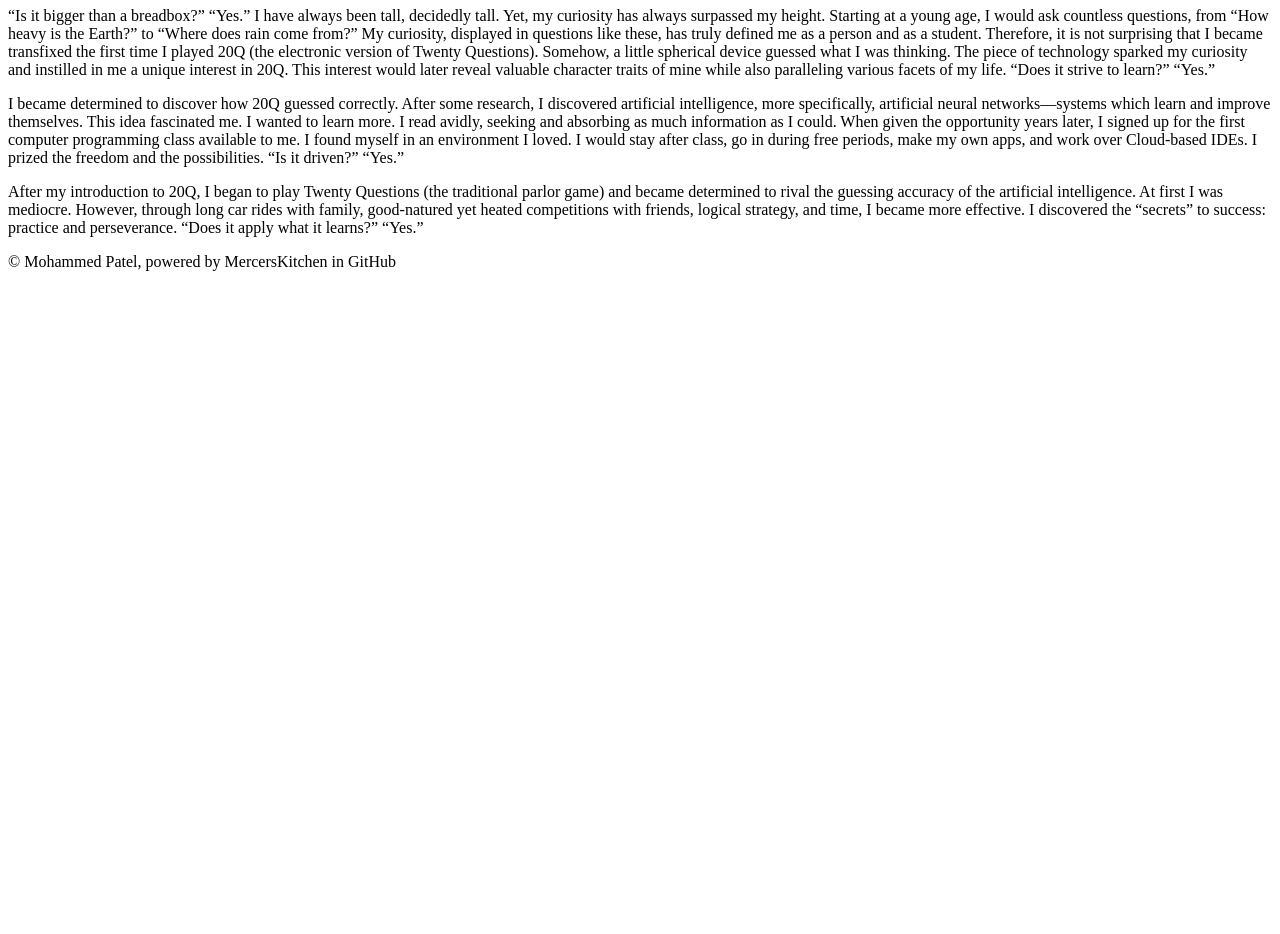
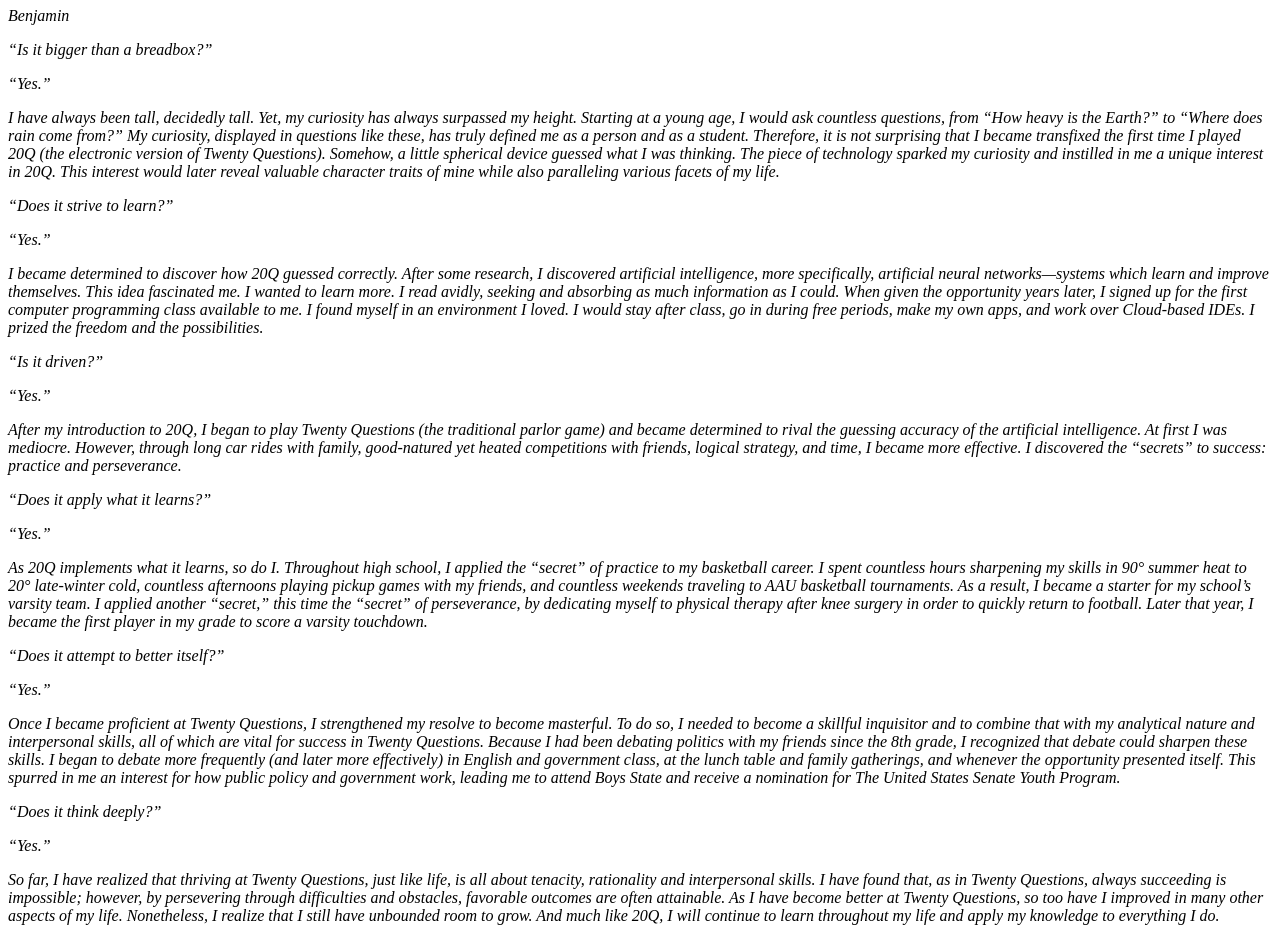
Before and after one commit to mohammedpatel76/Essay-project-, a plain HTML site: page index.html in a window 1280 px wide. Shown: the part 73-1007 px from the top of the page. Before the commit the page ends 800 px from the top, so only its background shows below. Drawn offline with Linux system fonts and the light colour scheme.

Commit message:
work
worl

```diff
--- a/index.html
+++ b/index.html
@@ -26,38 +26,59 @@
 
   <body>
 
-    <header><h1>20 Questions</h1></header>
-
-    <section>
-
-      <article>
-        <p>“Is it bigger than a breadbox?”
-
-“Yes.”
-
-I have always been tall, decidedly tall. Yet, my curiosity has always surpassed my height. Starting at a young age, I would ask countless questions, from “How heavy is the Earth?” to “Where does rain come from?” My curiosity, displayed in questions like these, has truly defined me as a person and as a student. Therefore, it is not surprising that I became transfixed the first time I played 20Q (the electronic version of Twenty Questions). Somehow, a little spherical device guessed what I was thinking. The piece of technology sparked my curiosity and instilled in me a unique interest in 20Q. This interest would later reveal valuable character traits of mine while also paralleling various facets of my life.
-
-“Does it strive to learn?”
-
-“Yes.”</p>
+<em><header><h1>20 Questions</h1></header></em>
+<em><p>Benjamin</p></em>
+<section>
+<article>
+<em><p>“Is it bigger than a breadbox?”</p></em>
+<em><p>“Yes.”</p></em>
 
 
-<p>I became determined to discover how 20Q guessed correctly. After some research, I discovered artificial intelligence, more specifically, artificial neural networks—systems which learn and improve themselves. This idea fascinated me. I wanted to learn more. I read avidly, seeking and absorbing as much information as I could. When given the opportunity years later, I signed up for the first computer programming class available to me. I found myself in an environment I loved. I would stay after class, go in during free periods, make my own apps, and work over Cloud-based IDEs. I prized the freedom and the possibilities.
-
-“Is it driven?”
-
-“Yes.”</p>
-
-After my introduction to 20Q, I began to play Twenty Questions (the traditional parlor game) and became determined to rival the guessing accuracy of the artificial intelligence. At first I was mediocre. However, through long car rides with family, good-natured yet heated competitions with friends, logical strategy, and time, I became more effective. I discovered the “secrets” to success: practice and perseverance.
-
-“Does it apply what it learns?”
-
-“Yes.”
+<em><p>I have always been tall, decidedly tall. Yet, my curiosity has always surpassed my height. Starting at a young age, I would ask countless questions, from “How heavy is the Earth?” to “Where does rain come from?” My curiosity, displayed in questions like these, has truly defined me as a person and as a student. Therefore, it is not surprising that I became transfixed the first time I played 20Q (the electronic version of Twenty Questions). Somehow, a little spherical device guessed what I was thinking. The piece of technology sparked my curiosity and instilled in me a unique interest in 20Q. This interest would later reveal valuable character traits of mine while also paralleling various facets of my life.
+</p></em>
 
 
 
 
+<em><p>“Does it strive to learn?”</p></em>
 
+<em><p>“Yes.”</p></em>
+
+
+<em><p>I became determined to discover how 20Q guessed correctly. After some research, I discovered artificial intelligence, more specifically, artificial neural networks—systems which learn and improve themselves. This idea fascinated me. I wanted to learn more. I read avidly, seeking and absorbing as much information as I could. When given the opportunity years later, I signed up for the first computer programming class available to me. I found myself in an environment I loved. I would stay after class, go in during free periods, make my own apps, and work over Cloud-based IDEs. I prized the freedom and the possibilities.</p></em>
+
+<em><p>“Is it driven?”</p></em>
+
+<em><p>“Yes.”</p></em>
+
+<em><p>After my introduction to 20Q, I began to play Twenty Questions (the traditional parlor game) and became determined to rival the guessing accuracy of the artificial intelligence. At first I was mediocre. However, through long car rides with family, good-natured yet heated competitions with friends, logical strategy, and time, I became more effective. I discovered the “secrets” to success: practice and perseverance.</p></em>
+
+<em><p>“Does it apply what it learns?”<p></em>
+
+<em><p>“Yes.”<p></em>
+
+  <em><p>As 20Q implements what it learns, so do I. Throughout high school, I applied the “secret” of practice to my basketball career. I spent countless hours sharpening my skills in 90° summer heat to 20° late-winter cold, countless afternoons playing pickup games with my friends, and countless weekends traveling to AAU basketball tournaments. As a result, I became a starter for my school’s varsity team. I applied another “secret,” this time the “secret” of perseverance, by dedicating myself to physical therapy after knee surgery in order to quickly return to football. Later that year, I became the first player in my grade to score a varsity touchdown.</p></em>
+
+<em><p>“Does it attempt to better itself?”</p></em>
+
+  <em><p>“Yes.”</p></em>
+
+<em><p>Once I became proficient at Twenty Questions, I strengthened my resolve to become masterful. To do so, I needed to become a skillful inquisitor and to combine that with my analytical nature and interpersonal skills, all of which are vital for success in Twenty Questions. Because I had been debating politics with my friends since the 8th grade, I recognized that debate could sharpen these skills. I began to debate more frequently (and later more effectively) in English and government class, at the lunch table and family gatherings, and whenever the opportunity presented itself. This spurred in me an interest for how public policy and government work, leading me to attend Boys State and receive a nomination for The United States Senate Youth Program.<p></em>
+
+
+  <em><p>“Does it think deeply?”</p></em>
+
+
+<em><p>“Yes.”</p></em>
+
+
+<em><p>So far, I have realized that thriving at Twenty Questions, just like life, is all about tenacity, rationality and interpersonal skills. I have found that, as in Twenty Questions, always succeeding is impossible; however, by persevering through difficulties and obstacles, favorable outcomes are often attainable. As I have become better at Twenty Questions, so too have I improved in many other aspects of my life. Nonetheless, I realize that I still have unbounded room to grow. And much like 20Q, I will continue to learn throughout my life and apply my knowledge to everything I do.<p></em>
+
+
+<p>“Are you thinking of me?”</p>
+
+
+<em><p>“Yes.”</p></em>
 
 
 
```
Also changed, not shown: Example text.txt.
